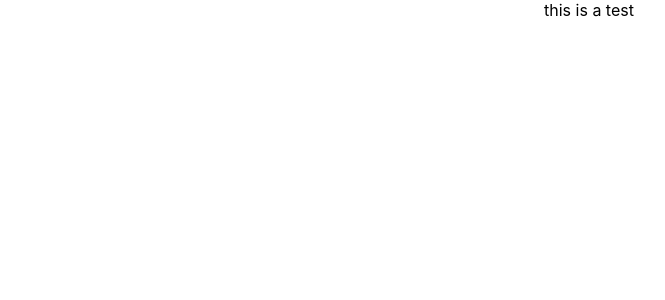
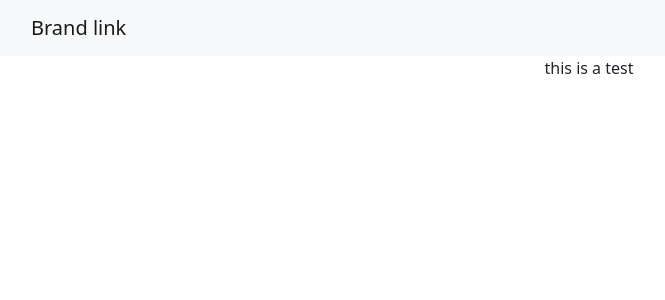
Before and after one commit to JackieHodges/WTPA, a React (Create React App) app in the folder client/: page / in a window 1280 px wide. Shown: the top 300 px of the page, without its empty margins (51-716 px from the left). Built offline with nearby package versions, Linux system fonts and the light colour scheme; the HTML template or start-up script is replaced by a standard one.

Commit message:
basic navbar

```diff
--- a/client/package.json
+++ b/client/package.json
@@ -6,7 +6,9 @@
     "@testing-library/jest-dom": "^5.14.1",
     "@testing-library/react": "^11.2.7",
     "@testing-library/user-event": "^12.8.3",
+    "bootstrap": "^5.1.1",
     "react": "^17.0.2",
+    "react-bootstrap": "^2.0.0-rc.0",
     "react-dom": "^17.0.2",
     "react-router-dom": "^5.3.0",
     "react-scripts": "4.0.3",
--- a/client/src/App.js
+++ b/client/src/App.js
@@ -1,12 +1,17 @@
+import React from 'react';
 import './App.css';
 import { BrowserRouter as Router, Route } from 'react-router-dom'
 import LandingPage from './pages/LandingPage';
+import "react-bootstrap"
+import NavBar from './components/navbar';
+import 'bootstrap/dist/css/bootstrap.min.css';
 
 function App() {
   return (
     <div className="App">
       <Router>
-          <Route exact path="/" component={LandingPage} />
+        <NavBar />
+        <Route exact path="/" component={LandingPage} />
       </Router>
     </div>
   );
--- /dev/null
+++ b/client/src/components/navbar.js
@@ -0,0 +1,16 @@
+import React from "react";
+import { Container, Navbar } from "react-bootstrap"
+
+function NavBar() {
+
+    return (
+        <Navbar bg="light">
+            <Container>
+                <Navbar.Brand href="#home">Brand link</Navbar.Brand>
+            </Container>
+        </Navbar>
+    )
+
+}
+
+export default NavBar;
--- a/client/src/pages/LandingPage.js
+++ b/client/src/pages/LandingPage.js
@@ -1,3 +1,5 @@
+import React from "react";
+
 function LandingPage() {
 
     return (
```
Also changed, not shown: 1 other file (tests, documents, lock files or other folders).
